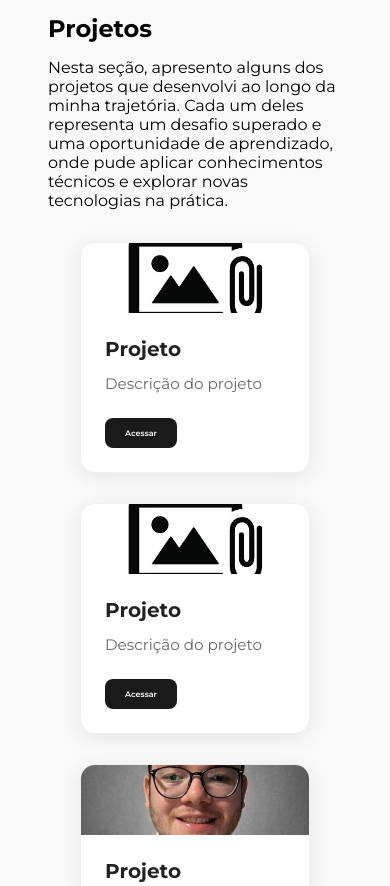
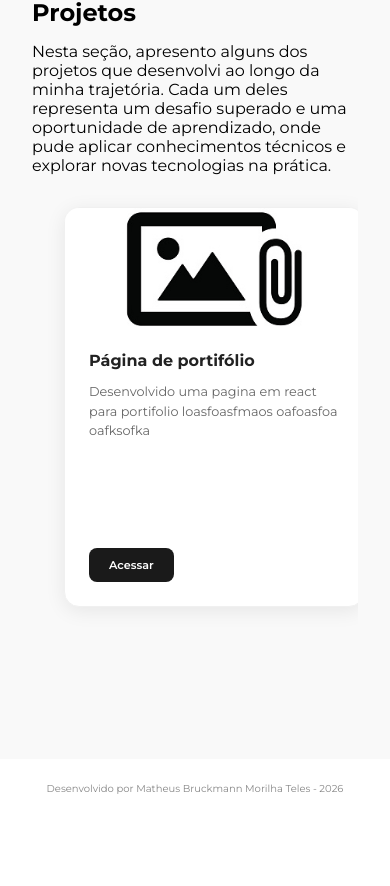
Before and after one commit to MatheusMorilha/MatheusPortifolio, a React (Vite) app: page / in a window 390 px wide. Shown: the part 878-1764 px from the top of the page. After the commit the page ends 1696 px from the top, so only its background shows below. Built offline with nearby package versions, Linux system fonts and the light colour scheme.

Commit message:
Implementar carrossel dos cards de projetos, ajuste de responsividade e inserir footer

```diff
--- a/src/App.css
+++ b/src/App.css
@@ -8,7 +8,7 @@
 
 section {
     min-height: calc(100vh - 51px);
-    padding: 3rem;
+    padding: 2rem;
     display: flex;
     width: 100%;
 }
@@ -63,15 +63,23 @@ section {
 .card-container {
     width: 100%;
     display: flex;
-    flex-wrap: wrap;
-    justify-content: center;
+    flex-wrap: nowrap;
+    overflow-x: auto;
+    overflow-y: hidden;
+    justify-content: flex-start;
     align-items: center;
     gap: 30px;
     padding: 2rem;
-
 }
 
+.card-container::-webkit-scrollbar {
+    height: 8px;
+}
+
+
+
 @media (max-width: 1024px) {
+
     .hero-section {
         flex-direction: column;
         gap: 50px;
--- a/src/App.jsx
+++ b/src/App.jsx
@@ -1,6 +1,7 @@
 import Navbar from './components/navbar/Navbar'
+import Footer from './components/footer/Footer'
 import Card from './components/card/Card'
-import LinkCard from './components/linksCard/LinksCard';
+import Contact from './components/contact/Contact';
 import { Swiper, SwiperSlide } from 'swiper/react';
 import { Navigation, Pagination } from 'swiper/modules';
 import 'swiper/css';
@@ -9,6 +10,7 @@ import 'swiper/css/pagination';
 import './App.css'
 import fotoMatheus from './img/foto_matheus.png';
 import anexar from './img/anexar.jpg'
+import teste from './img/teste.png'
 export default function App() {
   return (
     <>
@@ -24,13 +26,13 @@ export default function App() {
             construção e manutenção de integrações no Integration Suite (CPI), garantindo o alinhamento com
             as áreas de negócio e a qualidade técnica das entregas.</p>
             <div className='hero-links'>
-              <LinkCard name='LinkedIn' url='https://www.linkedin.com/in/matheus-bruckmann-morilha-teles-64b536256/' />
-              <LinkCard name='GitHub' url='https://github.com/MatheusMorilha' />
-              <LinkCard name='Gmail' url='mailto:matheusmorilha04@gmail.com' />
+              <Contact name='LinkedIn' url='https://www.linkedin.com/in/matheus-bruckmann-morilha-teles-64b536256/' />
+              <Contact name='GitHub' url='https://github.com/MatheusMorilha' />
+              <Contact name='Gmail' url='mailto:matheusmorilha04@gmail.com' />
             </div>
             </div>
             <div className='hero-img'>
-              <img src={fotoMatheus} alt="foto" />
+              <img src={fotoMatheus} alt="Foto do Matheus" />
             </div>
         </section>
         <section id='project-link' className='project-section'>
@@ -43,8 +45,18 @@ export default function App() {
           <div className='card-container'>
             <Card
             image={anexar}
+            title='Página de portifólio'
+            description='Desenvolvido uma pagina em react para portifolio loasfoasfmaos oafoasfoa oafksofka'/>
+
+            <Card
+            image={teste}
             title='Projeto'
-            description='Descrição do projeto'/>
+            description='Informe uma breve descrição do projeto realizado'/>
+
+            <Card
+            image={anexar}
+            title='Um texto muito grande mesmo'
+            description='descrva bastante sobre o projeto e informe tudo o que for encessario'/>
 
             <Card
             image={anexar}
@@ -63,6 +75,7 @@ export default function App() {
           </div>
         </section>
       </main>
+      <Footer/>
     </>
   )
 }
--- a/src/components/card/Card.css
+++ b/src/components/card/Card.css
@@ -1,5 +1,6 @@
-.card-wrapper {
+.card {
     width: 300px;
+    height: 400px;
     background-color: #ffffff;
     border-radius: 15px;
     overflow: hidden;
@@ -7,17 +8,18 @@
     border: 1px solid #f0f0f0;
     transition: transform 0.3s ease, box-shadow 0.3s ease;
     display: flex;
+    flex-shrink: 0;
     flex-direction: column;
 }
 
-.card-wrapper:hover {
+.card:hover {
     transform: translateY(-8px);
     box-shadow: 0 12px 30px rgba(0, 0, 0, 0.12);
 }
 
 .card-img {
     width: 100%;
-    height: 150px;
+    height: 40%;
     overflow: hidden;
 }
 
@@ -29,7 +31,7 @@
     transition: transform 0.5s ease;
 }
 
-.card-wrapper:hover .card-img img {
+.card:hover .card-img img {
     transform: scale(1.1);
 }
 
@@ -38,18 +40,19 @@
     display: flex;
     flex-direction: column;
     gap: 12px;
+    flex-grow: 1;
 }
 
 .card-text h3 {
     font-family: 'Montserrat', sans-serif;
     font-weight: 700;
-    font-size: 1.25rem;
+    font-size: 1rem;
     color: #222;
     margin: 0;
 }
 
 .card-text p {
-    font-size: 0.95rem;
+    font-size: 0.80rem;
     color: #666;
     line-height: 1.5;
     margin: 0;
@@ -59,13 +62,14 @@
 }
 
 .card-text button {
-    margin-top: 10px;
+    margin-top: auto;
     padding: 10px 20px;
     background-color: hsl(0, 0%, 10%);
     color: #ffffff;
     border: none;
     border-radius: 8px;
     font-family: 'Montserrat', sans-serif;
+    font-size: 0.7rem;
     font-weight: 600;
     cursor: pointer;
     transition: background-color 0.2s;
@@ -77,14 +81,7 @@
 }
 
 @media (max-width: 1024px) {
-
     .card-img {
-        width: 100%;
-        height: 70px;
-        overflow: hidden;
-    }
-
-    .card-text button {
-        font-size: 8px;
+        height: 30%;
     }
 }
--- a/src/components/card/Card.jsx
+++ b/src/components/card/Card.jsx
@@ -1,7 +1,7 @@
 import './Card.css'
 export default function Card({image, title, description}) {
     return (
-        <div className="card-wrapper">
+        <div className="card">
             <div className="card-img">
                 <img src={image} alt="" />
             </div>
--- a/src/components/linksCard/LinksCard.jsx
+++ b/src/components/contact/Contact.jsx
@@ -1,6 +1,6 @@
-import './LinksCard.css'
+import './Contact.css'
 
-export default function LinkCard ({ name, url }) {
+export default function Contact ({ name, url }) {
     return (
         <div className="link-container">
             <a href={url} className="link-button" target='_blank'>
--- /dev/null
+++ b/src/components/footer/Footer.css
@@ -0,0 +1,12 @@
+.footer-container {
+    width: 100%;
+    height: 7vh;
+    display: flex;
+    align-items: center;
+    justify-content: center;
+}
+
+.footer-container p {
+    font-size: 10px;
+    color: rgb(135, 135, 135);
+}
--- /dev/null
+++ b/src/components/footer/Footer.jsx
@@ -0,0 +1,9 @@
+import './Footer.css'
+
+export default function Footer() {
+    return (
+        <div className="footer-container">
+            <p>Desenvolvido por Matheus Bruckmann Morilha Teles - 2026</p>
+        </div>
+    )
+}
```
Also changed, not shown: src/components/contact/Contact.css (renamed from src/components/linksCard/LinksCard.css), src/img/teste.png (added).
